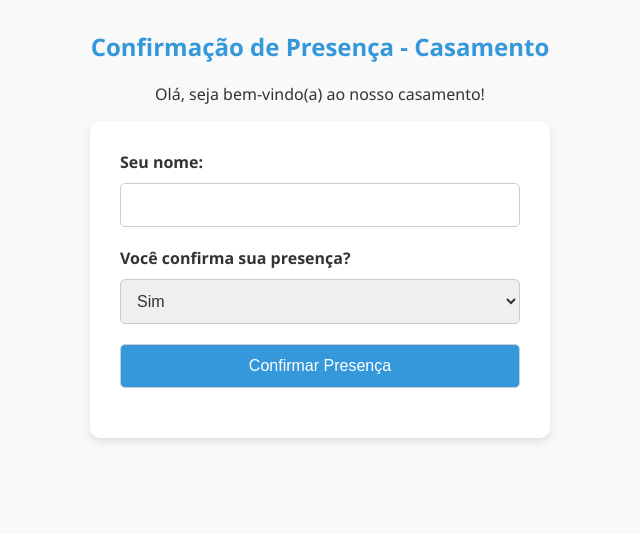
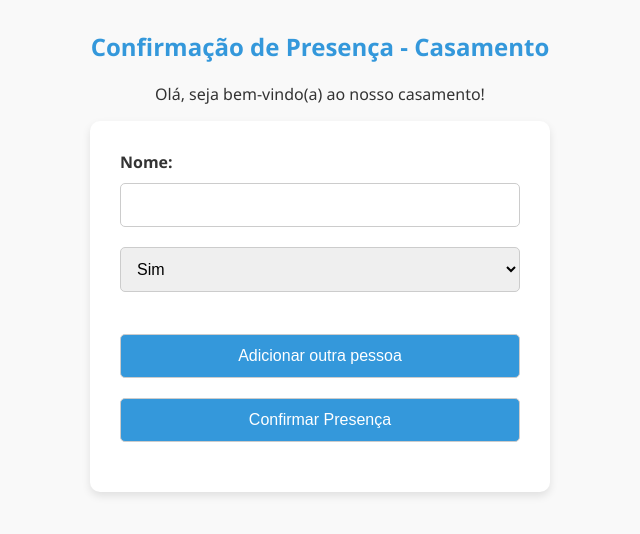
Before and after one commit to thomascunhaa/lista-de-convidados, a website: page src/pagina_confirma_presença/confirmar_presenca.html in a window 1280 px wide. Shown: the whole page, without its empty margins (320-960 px from the left). Drawn offline with Linux system fonts and the light colour scheme.

Commit message:
new layout

```diff
--- a/src/pagina_confirma_presença/confirmar_presenca.html
+++ b/src/pagina_confirma_presença/confirmar_presenca.html
@@ -15,25 +15,31 @@
   <!-- Texto de boas-vindas -->
   <p>Olá, seja bem-vindo(a) ao nosso casamento!</p>
 
-  <form name="confirmarPresencaForm" method="post" action="">
-    <label for="nome">Seu nome:</label>
-    <input type="text" name="nome" required>
-    <br>
-    <label for="confirmacao">Você confirma sua presença?</label>
-    <select id="confirmacao" name="confirmacao" required>
-      <option value="Sim">Sim</option>
-      <option value="Não">Não</option>
-    </select>
-    <br>
-    <div id="enviar-ou-loading">
-      <button type="submit" id="enviar" onclick="enviarFormulario()">Confirmar Presença</button>
-      <div id="loading" style="display: none; text-align: center;">
-        <div class="spinner"></div> <!-- Coloquei aqui -->
+  <form name="confirmarPresencaForm" method="post" action="" onsubmit="return mostrarConfirmacoes()">
+    <div id="pessoas-container">
+      <!-- Campos para a primeira pessoa -->
+      <div class="pessoa">
+        <label for="nome1">Nome:</label>
+        <input type="text" id="nome1" name="nome1" required>
+        <select name="confirmacao1">
+          <option value="Sim">Sim</option>
+          <option value="Não">Não</option>
+        </select>
       </div>
     </div>
+    <br>
+    <!-- Botão para adicionar outra pessoa -->
+    <button type="button" onclick="adicionarPessoa()">Adicionar outra pessoa</button>
+    <br>
+    <!-- Botão de envio -->
+    <button type="submit" id="enviar">Confirmar Presença</button>
+    <!-- Spinner de loading -->
+    <div id="loading" style="display: none; text-align: center;">
+      <div class="spinner"></div>
+    </div>
+  </form>
 
-
-  </form>
+  <ul id="confirmacoes-lista"></ul>
 
   <script src="script.js"></script> <!-- Arquivo JavaScript para manipulação de eventos -->
 </body>
--- a/src/pagina_confirma_presença/script.js
+++ b/src/pagina_confirma_presença/script.js
@@ -43,3 +43,49 @@ function enviarFormulario() {
     document.getElementById('enviado').style.display = 'block';
   }, 2000); // Simula um envio de 2 segundos (você pode ajustar conforme necessário)
 }
+
+
+function adicionarPessoa() {
+  // Encontrar o contêiner de pessoas
+  var pessoasContainer = document.getElementById("pessoas-container");
+
+  // Criar uma nova div para a próxima pessoa
+  var novaPessoaDiv = document.createElement("div");
+  novaPessoaDiv.className = "pessoa";
+
+  // Criar os campos para a próxima pessoa
+  var numeroPessoas = document.querySelectorAll(".pessoa").length + 1;
+  var nomeInput = document.createElement("input");
+  nomeInput.type = "text";
+  nomeInput.id = "nome" + numeroPessoas;
+  nomeInput.name = "nome" + numeroPessoas;
+  nomeInput.required = true;
+
+  var confirmacaoSelect = document.createElement("select");
+  confirmacaoSelect.name = "confirmacao" + numeroPessoas;
+  var simOption = document.createElement("option");
+  simOption.value = "Sim";
+  simOption.textContent = "Sim";
+  var naoOption = document.createElement("option");
+  naoOption.value = "Não";
+  naoOption.textContent = "Não";
+  confirmacaoSelect.appendChild(simOption);
+  confirmacaoSelect.appendChild(naoOption);
+
+  // Criar rótulos para os campos
+  var nomeLabel = document.createElement("label");
+  nomeLabel.htmlFor = "nome" + numeroPessoas;
+  nomeLabel.textContent = "Nome:";
+
+  var confirmacaoLabel = document.createElement("label");
+  confirmacaoLabel.textContent = "Confirmação de Presença:";
+
+  // Adicionar os campos e rótulos à nova div da pessoa
+  novaPessoaDiv.appendChild(nomeLabel);
+  novaPessoaDiv.appendChild(nomeInput);
+  novaPessoaDiv.appendChild(confirmacaoLabel);
+  novaPessoaDiv.appendChild(confirmacaoSelect);
+
+  // Adicionar a nova div da pessoa ao contêiner de pessoas
+  pessoasContainer.appendChild(novaPessoaDiv);
+}
```
